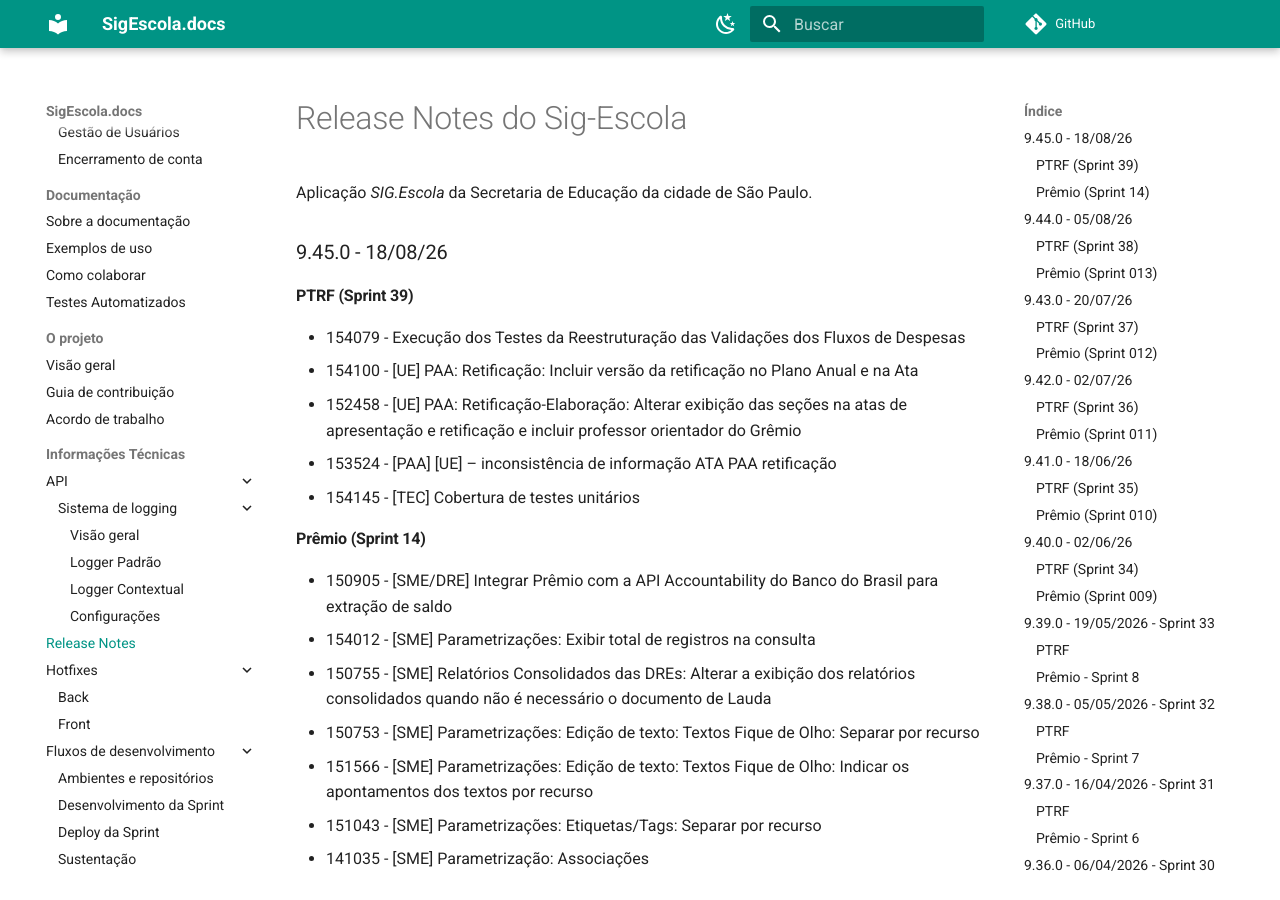
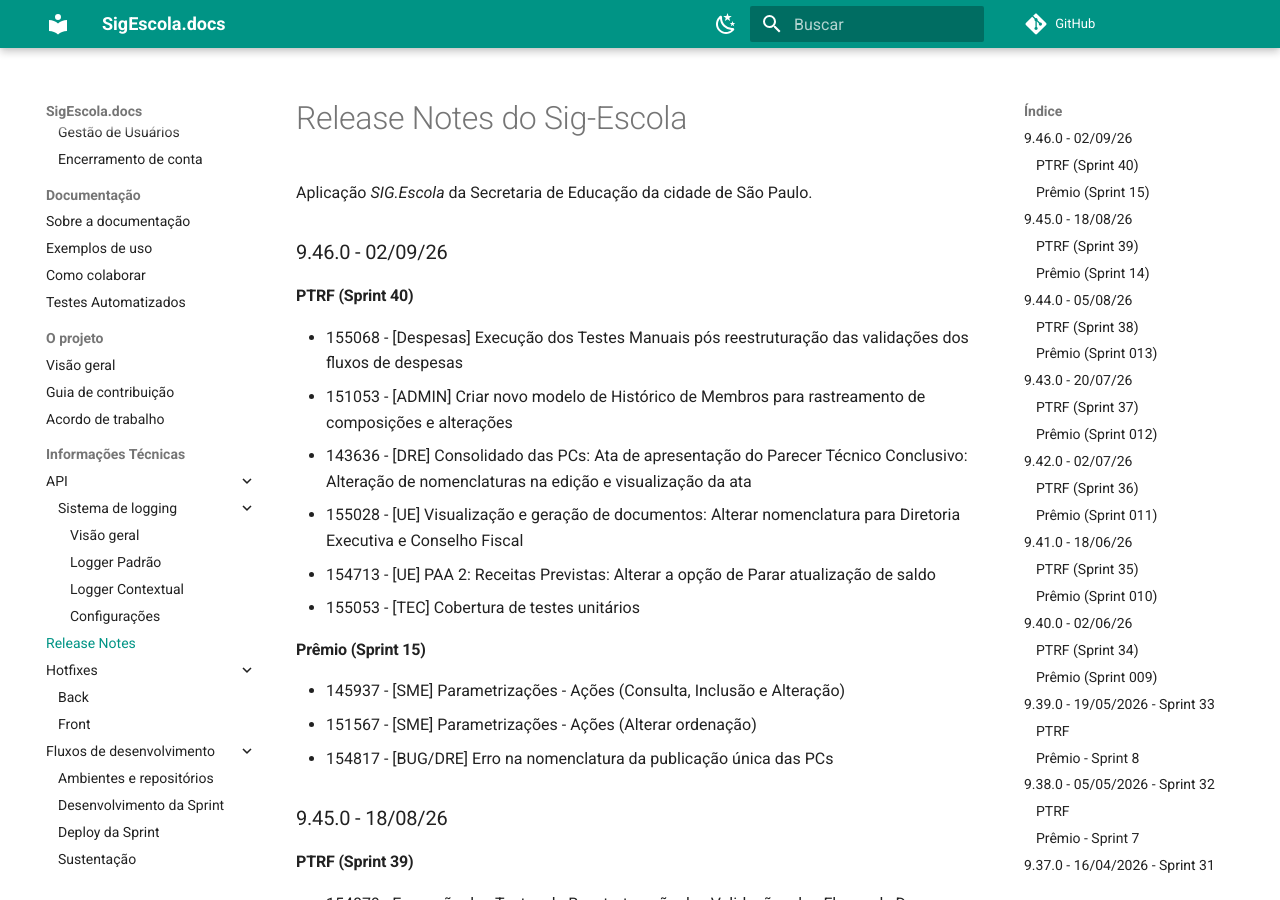
Before and after one commit to prefeiturasp/SME-PTRF-Docs, an MkDocs documentation site: the page built from docs/projeto/release_notes.md, in a window 1280 px wide and 900 px high. Built offline with MkDocs 1.6.1 and Material for MkDocs 9.7.7, drawn with Linux system fonts in a browser that asks for light colours; comment, search, counter and statistics services are not loaded.

Commit message:
Update release notes for version 9.46.0

```diff
--- a/docs/projeto/release_notes.md
+++ b/docs/projeto/release_notes.md
@@ -1,6 +1,20 @@
 # Release Notes do Sig-Escola
 
 Aplicação *SIG.Escola* da Secretaria de Educação da cidade de São Paulo.
+
+### 9.46.0 - 02/09/26
+#### PTRF (Sprint 40)
+* 155068 - [Despesas] Execução dos Testes Manuais pós reestruturação das validações dos fluxos de despesas
+* 151053 - [ADMIN] Criar novo modelo de Histórico de Membros para rastreamento de composições e alterações
+* 143636 - [DRE] Consolidado das PCs: Ata de apresentação do Parecer Técnico Conclusivo: Alteração de nomenclaturas na edição e visualização da ata
+* 155028 - [UE] Visualização e geração de documentos: Alterar nomenclatura para Diretoria Executiva e Conselho Fiscal
+* 154713 - [UE] PAA 2: Receitas Previstas: Alterar a opção de Parar atualização de saldo
+* 155053 - [TEC] Cobertura de testes unitários
+
+#### Prêmio (Sprint 15)
+* 145937 - [SME] Parametrizações - Ações (Consulta, Inclusão e Alteração)
+* 151567 - [SME] Parametrizações - Ações (Alterar ordenação)
+* 154817 - [BUG/DRE] Erro na nomenclatura da publicação única das PCs
 
 ### 9.45.0 - 18/08/26
 #### PTRF (Sprint 39)
```
